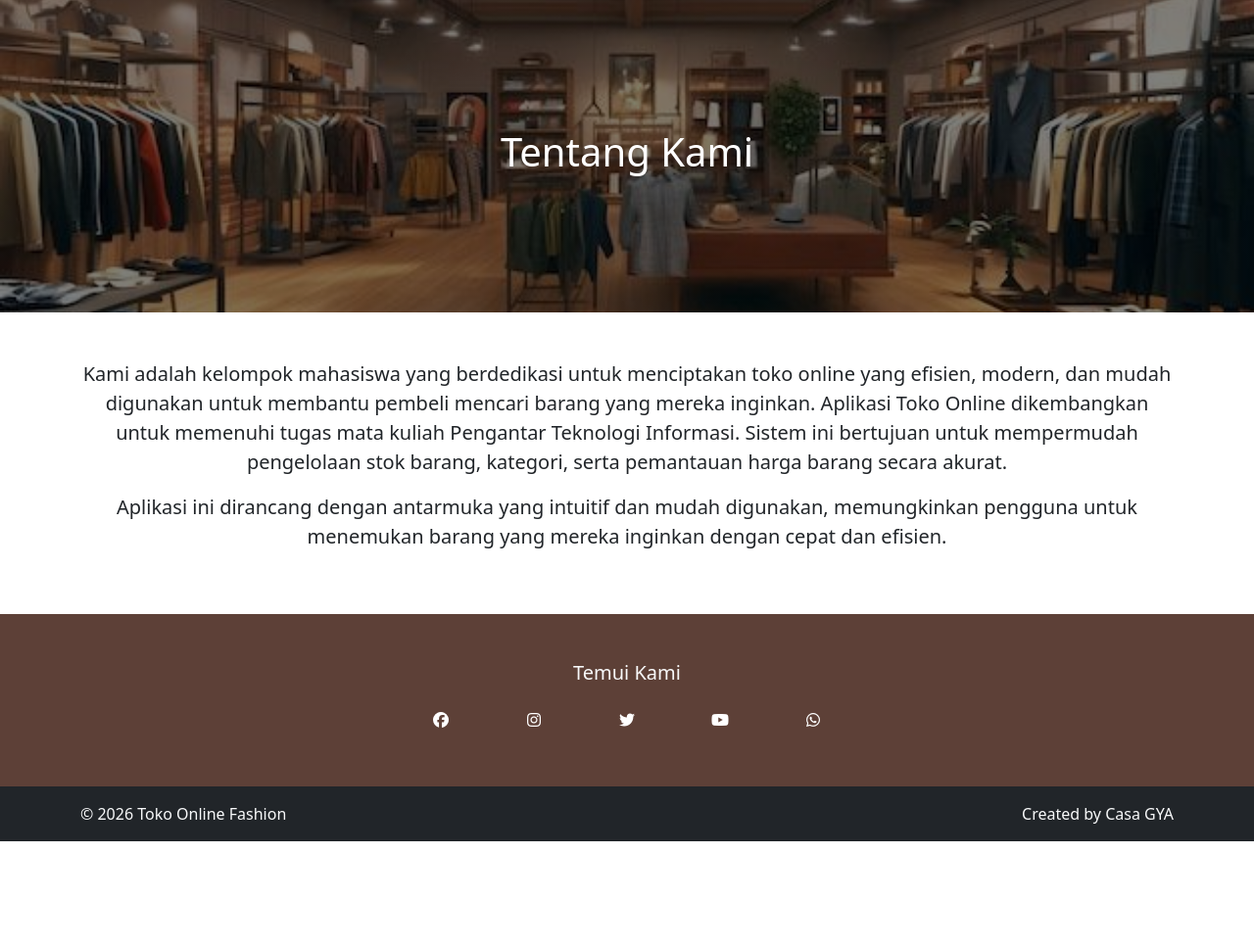
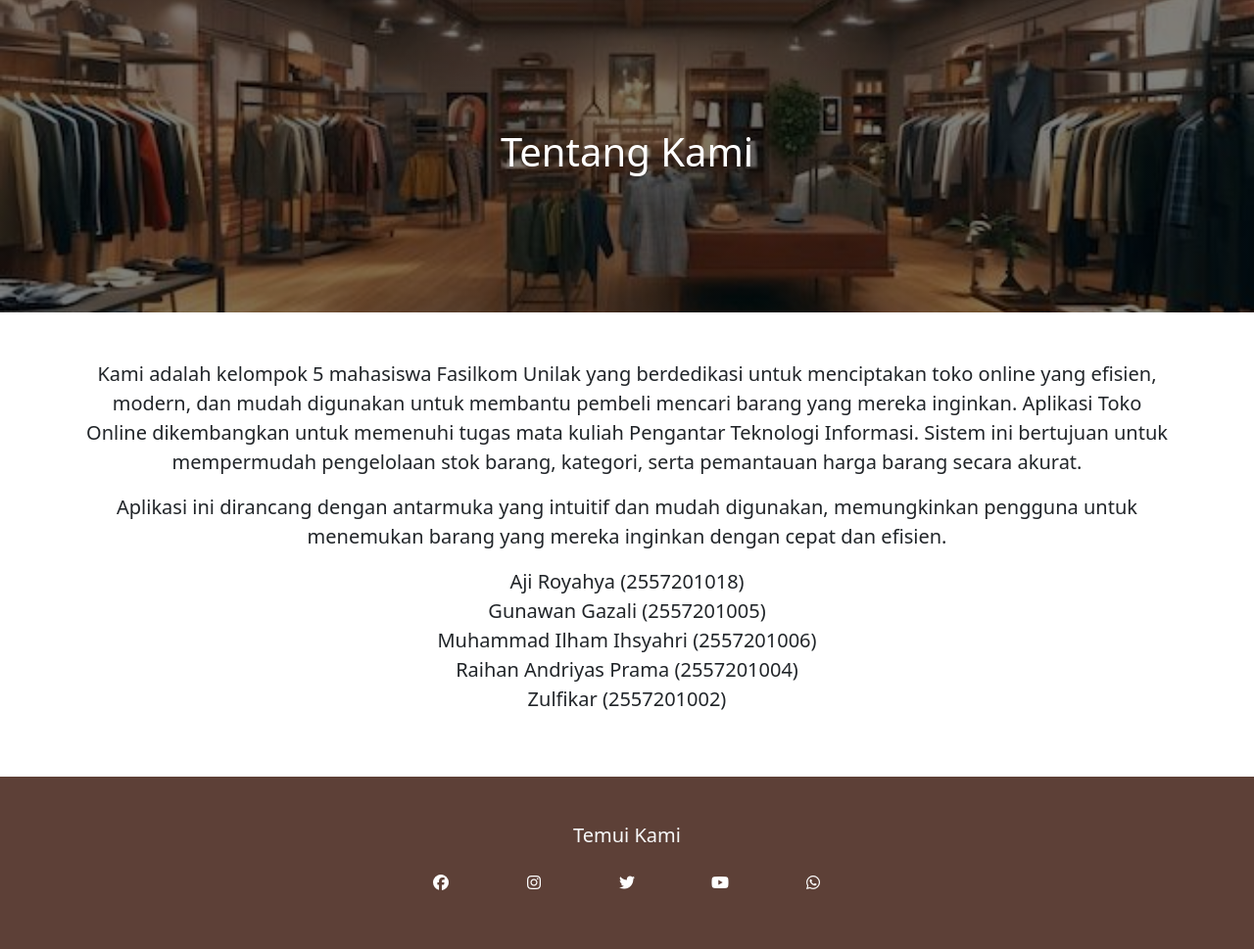
Before and after one commit to Encruption29/toko_online_casa, a PHP site: page /tentang_kami.php in a window 1280 px wide. Shown: the part 59-1028 px from the top of the page at 98% size. Before the commit the page ends 918 px from the top, so only its background shows below. Run offline with PHP 8.4, Linux system fonts and the light colour scheme; some libraries are stand-ins or nearby versions.

Commit message:
first commit

```diff
--- a/tentang_kami.php
+++ b/tentang_kami.php
@@ -26,7 +26,7 @@
     <div class="container-fluid py-5">
         <div class="container fs-5 text-center">
             <p>
-                Kami adalah kelompok mahasiswa yang berdedikasi untuk menciptakan toko online yang efisien,
+                Kami adalah kelompok 5 mahasiswa Fasilkom Unilak yang berdedikasi untuk menciptakan toko online yang efisien,
                 modern, dan mudah digunakan untuk membantu pembeli mencari barang yang mereka inginkan. Aplikasi Toko Online
                 dikembangkan untuk memenuhi tugas mata kuliah Pengantar Teknologi Informasi. Sistem ini bertujuan untuk mempermudah
                 pengelolaan stok barang, kategori, serta pemantauan harga barang secara akurat.
@@ -34,6 +34,13 @@
             <p>
                 Aplikasi ini dirancang dengan antarmuka yang intuitif dan mudah digunakan, memungkinkan pengguna untuk menemukan
                 barang yang mereka inginkan dengan cepat dan efisien.
+            </p>
+            <p>
+                Aji Royahya (2557201018) <br>
+                Gunawan Gazali (2557201005) <br>
+                Muhammad Ilham Ihsyahri (2557201006) <br>
+             	Raihan Andriyas Prama (2557201004) <br>
+                Zulfikar (2557201002)
             </p>
         </div>
     </div>
```
